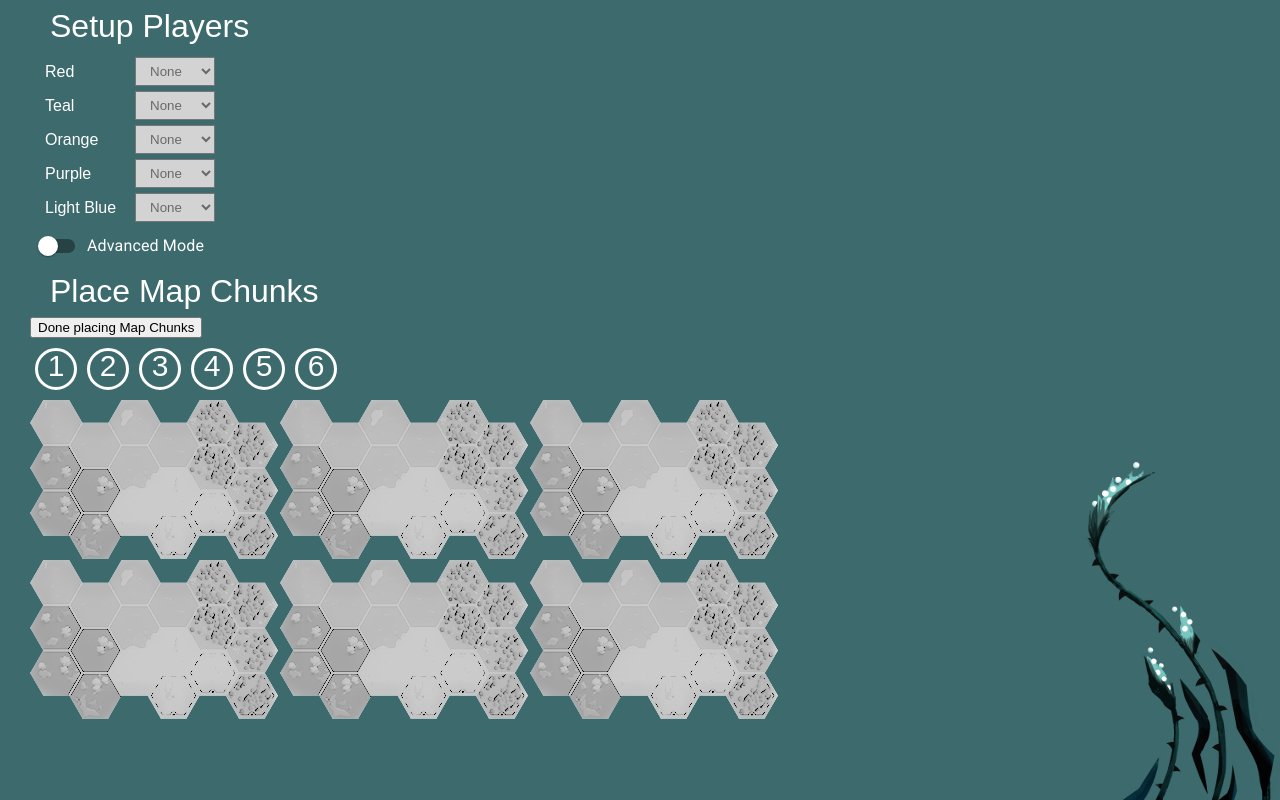
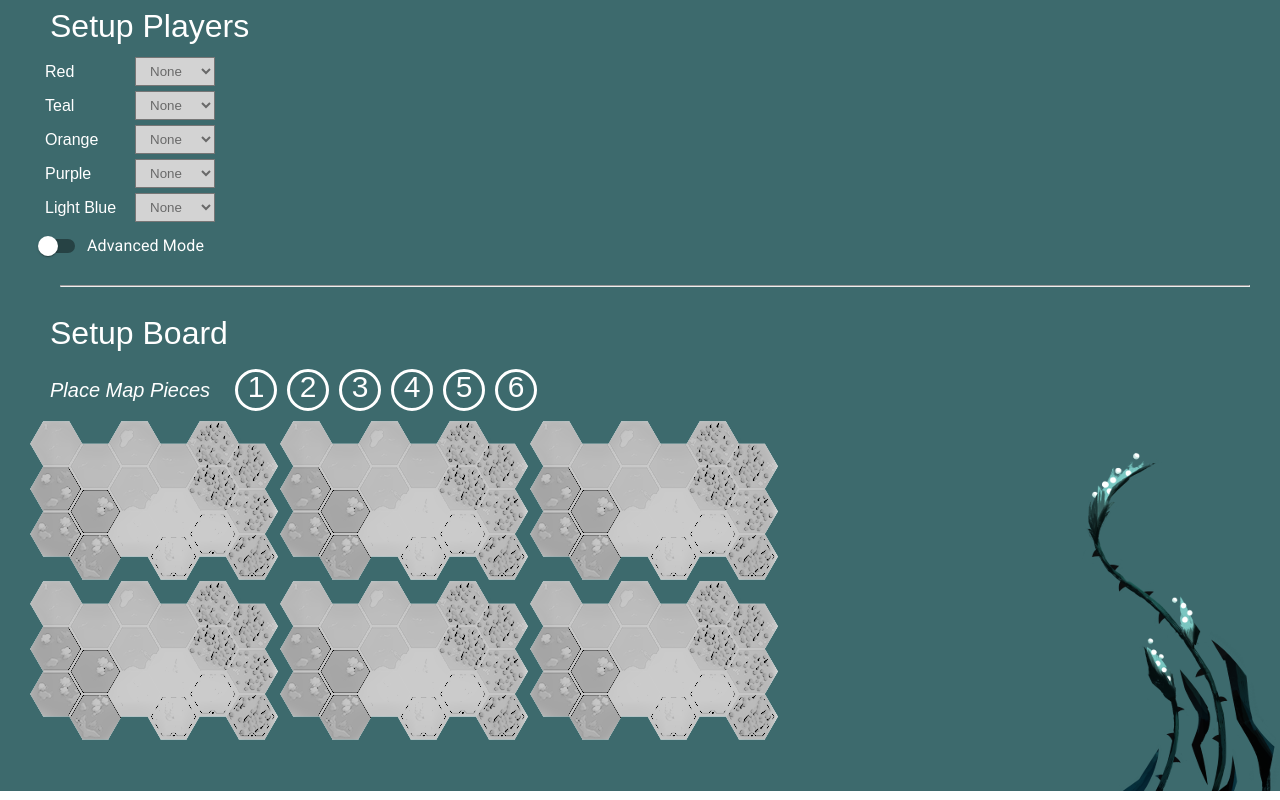
Before and after one commit to Deraj21/cryptid-bot, a React (Create React App) app: page /setup in a window 1280 px wide. Built offline with nearby package versions, Linux system fonts and the light colour scheme.

Commit message:
placing map peices and structures done one at a time

```diff
--- a/src/App.css
+++ b/src/App.css
@@ -52,9 +52,19 @@ body {
   color: white;
 }
 
+hr {
+  margin: 20px 30px;
+}
+
 h1 {
   font-size: 32px;
   padding: 10px 20px;
+}
+
+h3 {
+  font-size: 20px;
+  font-style: italic;
+  padding: 7px 20px;
 }
 
 .btn {
@@ -67,9 +77,12 @@ h1 {
 .btn:hover {
   background-color: #DBE388;
 }
+.btn:active {
+  filter: brightness(1.2);
+}
 
 .App {
-  height: 100vh;
+  padding-bottom: 50px;
   background-color: #3D6A6D;
   background-image: url("./media/Cryptid_foliage.png");
   background-repeat: no-repeat;
@@ -120,15 +133,15 @@ h1 {
   color: black;
 }
 
-.BoardSetup .board-container {
+.BoardSetup .placement-container {
   display: flex;
-  flex-direction: column;
+  align-items: center;
 }
-.BoardSetup .board-container .numbers-container {
+.BoardSetup .placement-container .numbers-container {
   display: flex;
   min-width: 50px;
 }
-.BoardSetup .board-container .numbers-container .draggable-number {
+.BoardSetup .placement-container .numbers-container .draggable-number {
   font-size: 30px;
   border: 3px solid white;
   border-radius: 50%;
@@ -138,40 +151,40 @@ h1 {
   text-align: center;
   cursor: grab;
 }
-.BoardSetup .board-container .chunks-container {
+.BoardSetup .placement-container .structures-container {
+  display: flex;
+}
+.BoardSetup .placement-container .structures-container .structure {
+  margin: 5px;
+}
+.BoardSetup .chunks-container {
   display: flex;
   flex-wrap: wrap;
   max-width: 930px;
 }
-.BoardSetup .board-container .chunks-container .map-chunk .chunk-image {
+.BoardSetup .chunks-container .map-chunk .chunk-image {
   cursor: grab;
   transform: rotate(0deg);
   height: 160px;
   width: 250px;
 }
-.BoardSetup .board-container .chunks-container .map-chunk .chunk-image:hover {
+.BoardSetup .chunks-container .map-chunk .chunk-image:hover {
   transform: scale(1.02);
   filter: brightness(1.2);
 }
-.BoardSetup .board-container .chunks-container .map-chunk .draggedOver {
+.BoardSetup .chunks-container .map-chunk .draggedOver {
   transform: scale(1.02);
   filter: brightness(1.2);
 }
-.BoardSetup .board-container .chunks-container .map-chunk .chunk-image-placeholder {
+.BoardSetup .chunks-container .map-chunk .chunk-image-placeholder {
   height: 160px;
   width: 250px;
   cursor: pointer;
 }
-.BoardSetup .board-container .chunks-container .map-chunk .chunk-image.rotated {
+.BoardSetup .chunks-container .map-chunk .chunk-image.rotated {
   transition-delay: 0.1s;
   transition-duration: 0.3s;
   transform: rotate(180deg);
 }
-.BoardSetup .board-container .structures-container {
-  display: flex;
-}
-.BoardSetup .board-container .structures-container .structure {
-  margin: 5px;
-}
 
 /*# sourceMappingURL=App.css.map */
--- a/src/components/BoardSetup.js
+++ b/src/components/BoardSetup.js
@@ -1,6 +1,6 @@
 import { useSelector, useDispatch } from "react-redux"
 import { useState } from "react"
-import { slotDraggingChunk, updateDraggingChunk } from "../config/boardSlice"
+import { slotDraggingChunk, updateDraggingChunk, finishPlacingChunks, finishPlacingStructures } from "../config/boardSlice"
 import MapChunk from "./MapChunk"
 import Ruler from "./Ruler"
 import Data from '../utils/data'
@@ -12,11 +12,9 @@ export default function BoardSetup() {
         draggingChunk = useSelector(s => s.board.draggingChunk),
         availableChunks = useSelector(s => s.board.availableChunks),
         isAdvancedMode = useSelector(s => s.board.isAdvancedMode),
-        structureData = useSelector(s => s.board.structures)
+        structureData = useSelector(s => s.board.structures),
+        donePlacingChunks = useSelector(s => s.board.donePlacingChunks)
 
-
-    // state
-    const [mapChunksDone, setMapChunksDone] = useState(false)
 
     let draggableNumbers = availableChunks
         .map((n, i) => {
@@ -34,10 +32,14 @@ export default function BoardSetup() {
             )
         })
 
+    let showDoneButton = true
     let structures = structureData
         .map(structure => {
             let { id, name, image, chunkId } = structure
-            let hidden = id.includes("black") ? !isAdvancedMode : chunkId !== null
+            let hidden = id.includes("black") ? (!isAdvancedMode && chunkId !== null) : chunkId !== null
+            if (!hidden){
+                showDoneButton = false
+            }
             return (
                 <div className="structure" key={id}
                     draggable="true"
@@ -59,22 +61,18 @@ export default function BoardSetup() {
             )
         })
 
-    let title = mapChunksDone ? "Place Structures" : "Place Map Chunks"
+    let placementLabel = !donePlacingChunks ? "Place Map Pieces" : "Place Structures"
+    let doneButtonText = !donePlacingChunks ? "Done" : "Done (ready to play game)"
+    showDoneButton = (!donePlacingChunks && availableChunks.length === 0) || (showDoneButton && donePlacingChunks)
 
     return (
         <div className="BoardSetup">
-            <h1>{title}</h1>
-            {/* <Ruler numTicks={21} spaceBetween={25} unit={"px"} hasTallTicks={true} tallTickSpacing={4} marginLeft={"60px"}/> */}
-            <button onClick={() => {
-                if (!mapChunksDone){
-                    setMapChunksDone(true)
-                }
-            }}>{mapChunksDone ? "Done placing Structures" : "Done placing Map Chunks"}</button>
-
-            <div className="board-container">
-
+            <h1>Setup Board</h1>
+            <div className="placement-container">
+                <h3>{placementLabel}</h3>
                 {
-                    mapChunksDone ?
+                    donePlacingChunks
+                    ?
                     <div className="structures-container">
                         { structures }
                     </div>
@@ -83,14 +81,26 @@ export default function BoardSetup() {
                         { draggableNumbers }
                     </div>
                 }
-
-                <div className="chunks-container">
-                    { mapChunks }
-                </div>
-
-
+                {
+                    showDoneButton
+                    ?
+                    <button className="btn"
+                        onClick={() => {
+                            if (donePlacingChunks){
+                                dispatch(finishPlacingStructures())
+                            } else {
+                                dispatch(finishPlacingChunks())
+                            }
+                        }}
+                    >{doneButtonText}</button>
+                    :
+                    ''
+                }
             </div>
 
+            <div className="chunks-container">
+                { mapChunks }
+            </div>
 
         </div>
     )
--- a/src/components/MapChunk.js
+++ b/src/components/MapChunk.js
@@ -41,7 +41,7 @@ export default function MapChunk(props) {
     }
 
     structures.map(structure => {
-        if (chunkId && structure.chunkId === chunkId){
+        if (chunkId !== null && structure.chunkId === chunkId){
             let { x, y } = structure.position
             let posX = x - STRUCTURE_WIDTH / 2
             let posY = y - STRUCTURE_HEIGHT / 2
--- a/src/config/boardSlice.js
+++ b/src/config/boardSlice.js
@@ -9,6 +9,8 @@ import s1 from "../media/structures/s1.png"
 import s2 from "../media/structures/s2.png"
 import s3 from "../media/structures/s3.png"
 import s4 from "../media/structures/s4.png"
+
+
 
 export const boardSlice = createSlice({
     name: 'board',
@@ -111,7 +113,9 @@ export const boardSlice = createSlice({
         ],
         availableChunks: [ 0, 1, 2, 3, 4, 5 ],
         draggingChunk: null,
-        isAdvancedMode: false
+        isAdvancedMode: false,
+        donePlacingChunks: false,
+        donePlacingStructures: false,
     },
     reducers: {
         updatePlayer: (state, action) => {
@@ -150,11 +154,17 @@ export const boardSlice = createSlice({
             structure.chunkId = null
             structure.coords = null
             structure.position = null
+        },
+        finishPlacingChunks: (s) => {
+            s.donePlacingChunks = true
+        },
+        finishPlacingStructures: (s) => {
+            s.donePlacingStructures = true
         }
     }
 })
 
-export const { updatePlayer, slotDraggingChunk, removeChunk, rotateChunk, updateDraggingChunk, updateIsAdvancedMode, placeStructure } = boardSlice.actions
+export const { updatePlayer, slotDraggingChunk, removeChunk, rotateChunk, updateDraggingChunk, updateIsAdvancedMode, placeStructure, finishPlacingChunks, finishPlacingStructures } = boardSlice.actions
 
 export default boardSlice.reducer
 
--- a/src/pages/SetupPage.js
+++ b/src/pages/SetupPage.js
@@ -65,6 +65,7 @@ export default function SetupPage() {
                 />
             </div>
 
+            <hr/>
 
             <BoardSetup />
         </div>
--- a/src/styles/BoardSetup.sass
+++ b/src/styles/BoardSetup.sass
@@ -2,9 +2,9 @@
     // background-color: rgb(255, 255, 255)
     // color: black
 
-    .board-container
+    .placement-container
         display: flex
-        flex-direction: column
+        align-items: center
 
         .numbers-container
             display: flex
@@ -21,43 +21,43 @@
                 text-align: center
                 cursor: grab
 
-        .chunks-container
-            display: flex
-            flex-wrap: wrap
-            max-width: 930px
-            // margin: 10px
-
-            .map-chunk
-                // margin: -5px 0px
-
-                .chunk-image
-                    cursor: grab
-                    transform: rotate(0deg)
-                    // transition-delay: .1s
-                    // transition-duration: .2s
-                    height: 160px
-                    width: 250px
-
-                    &:hover
-                        transform: scale(1.02)
-                        filter: brightness(1.2)
-
-                .draggedOver
-                    transform: scale(1.02)
-                    filter: brightness(1.2)
-
-                .chunk-image-placeholder
-                    height: 160px
-                    width: 250px
-                    cursor: pointer
-
-                .chunk-image.rotated
-                    transition-delay: .1s
-                    transition-duration: .3s
-                    transform: rotate(180deg)
-
         .structures-container
             display: flex
 
             .structure
                 margin: 5px
+
+    .chunks-container
+        display: flex
+        flex-wrap: wrap
+        max-width: 930px
+        // margin: 10px
+
+        .map-chunk
+            // margin: -5px 0px
+
+            .chunk-image
+                cursor: grab
+                transform: rotate(0deg)
+                // transition-delay: .1s
+                // transition-duration: .2s
+                height: 160px
+                width: 250px
+
+                &:hover
+                    transform: scale(1.02)
+                    filter: brightness(1.2)
+
+            .draggedOver
+                transform: scale(1.02)
+                filter: brightness(1.2)
+
+            .chunk-image-placeholder
+                height: 160px
+                width: 250px
+                cursor: pointer
+
+            .chunk-image.rotated
+                transition-delay: .1s
+                transition-duration: .3s
+                transform: rotate(180deg)
--- a/src/styles/globals.sass
+++ b/src/styles/globals.sass
@@ -4,9 +4,17 @@ body
     font-family: Arial, Helvetica, sans-serif
     color: white
 
+hr
+    margin: 20px 30px
+
 h1
     font-size: 32px
     padding: 10px 20px
+
+h3
+    font-size: 20px
+    font-style: italic
+    padding: 7px 20px
 
 .btn
     margin: 10px
@@ -19,8 +27,11 @@ h1
     &:hover
         background-color: vars.$green-yellow
 
+    &:active
+        filter: brightness(1.2)
+
 .App
-    height: 100vh
+    padding-bottom: 50px
 
     background-color: vars.$dark-teal
     background-image: url('./media/Cryptid_foliage.png')
```
Also changed, not shown: 2 other files (tests, documents, lock files or other folders).
